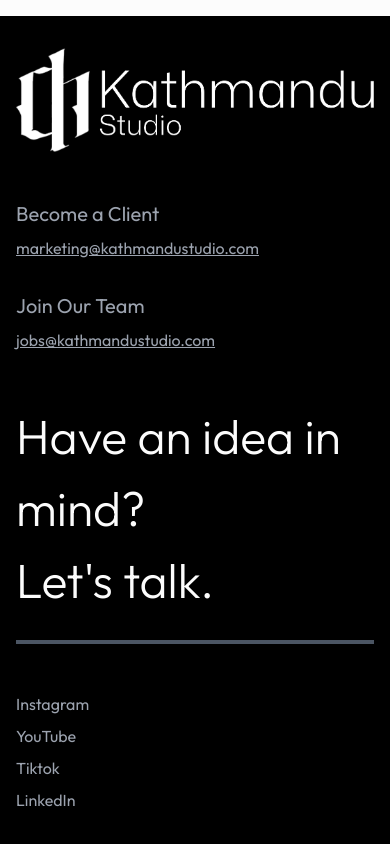
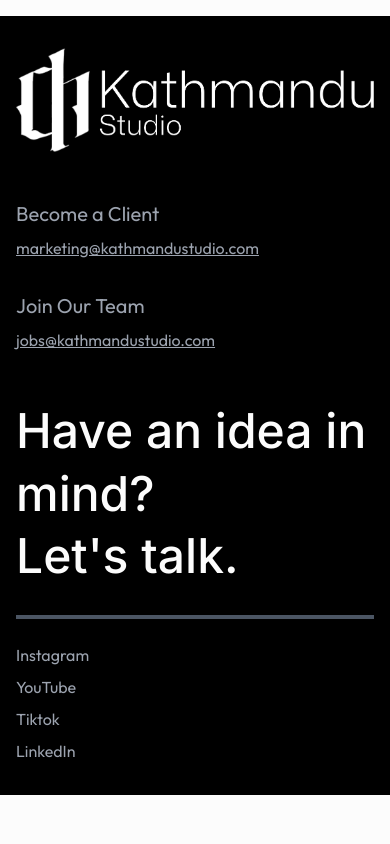
Before and after one commit to kathmandu-studio/kathmandu-studio, a Next.js app: page / in a window 390 px wide. Shown: the part 2648-3492 px from the top of the page. After the commit the page ends 3443 px from the top, so only its background shows below. Built offline with nearby package versions, Linux system fonts and the light colour scheme.

Commit message:
space render fixes for small screen

```diff
--- a/components/shared/molecules/Footer.tsx
+++ b/components/shared/molecules/Footer.tsx
@@ -64,12 +64,12 @@
         </div>
 
         {/* Right: Contact */}
-        <div className="flex flex-col justify-center gap-2 lg:w-1/2">
-          <p className="text-[48px]">
+        <div className="flex flex-col justify-between gap-2 lg:w-1/2">
+          <h2 className=" text-[48px]">
             Have an idea in mind? <br /> Let&apos;s talk.
-          </p>
+          </h2>
           <div className="border-b-4 border-gray-600 w-full"></div>
-          <div className="flex flex-col gap-2 text-gray-400 pt-10">
+          <div className="flex flex-col gap-2 text-gray-400 mt-4">
             {socialLinks.map((link) => (
               <a
                 key={link.id}
```
